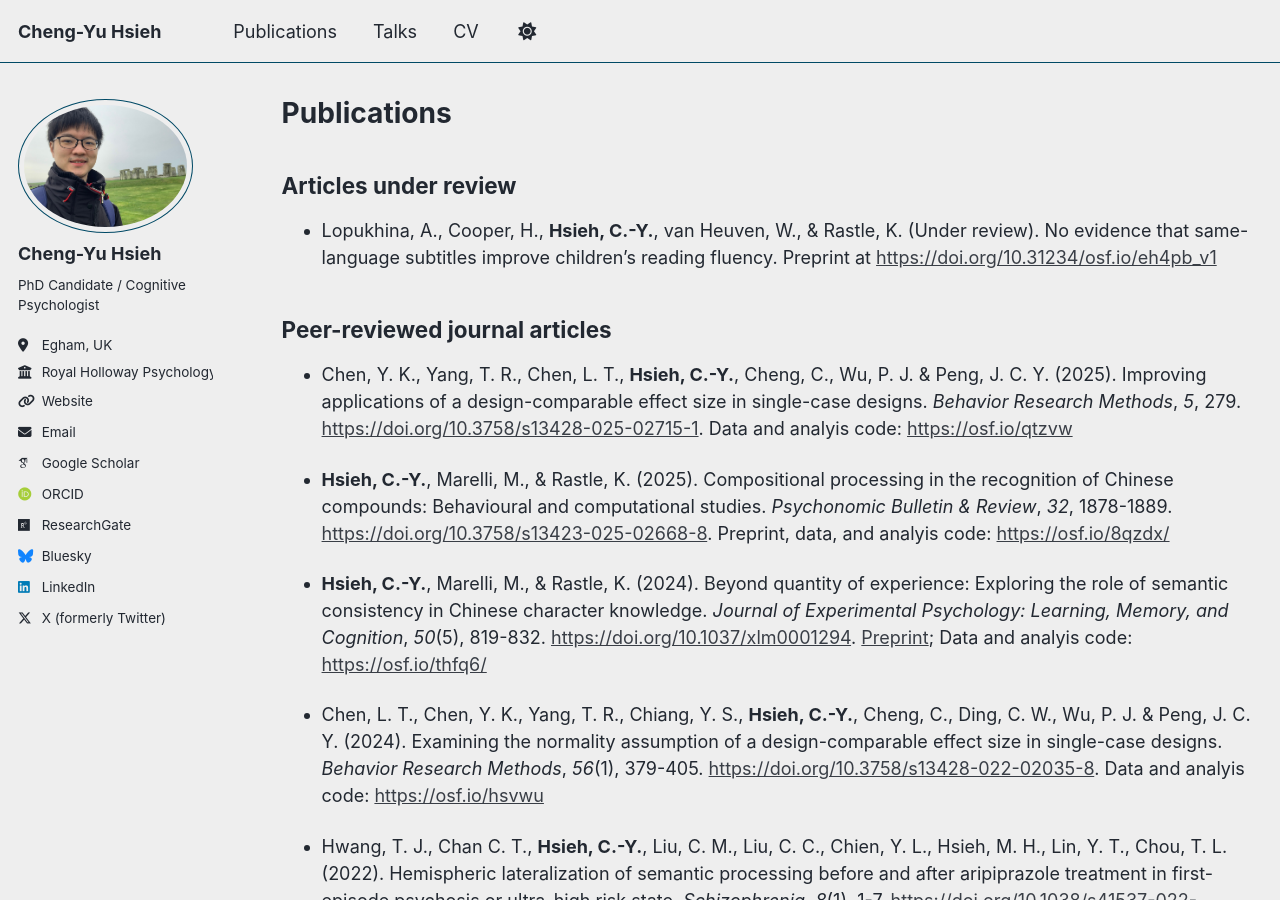
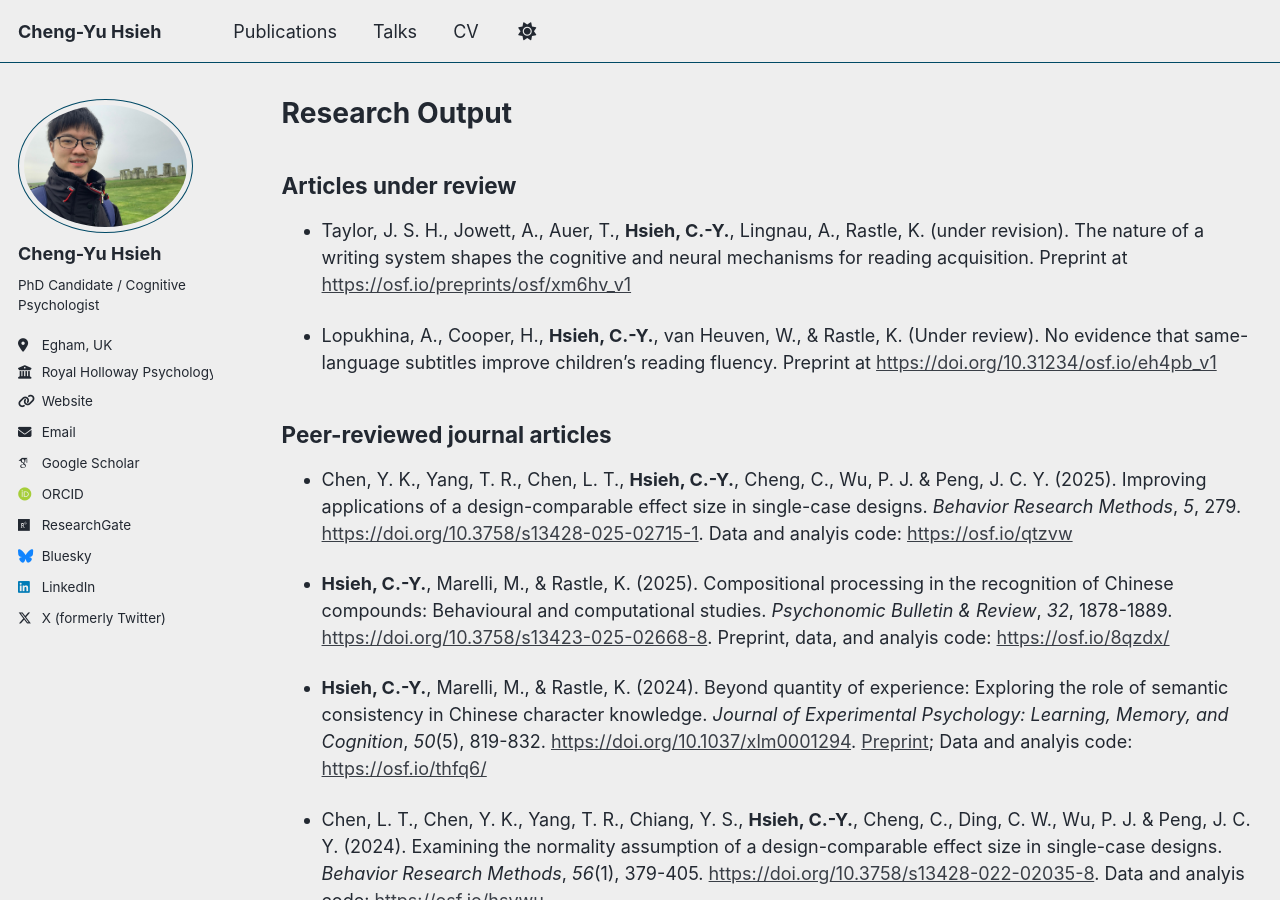
Before and after one commit to cyhsieh-psy/cyhsieh-psy.github.io, a Jekyll site: the page built from _pages/publications.md, in a window 1280 px wide and 900 px high. Built offline with Jekyll 4.4.1, drawn with Linux system fonts in a browser that asks for light colours; some web fonts are replaced; a script that is not in the unit is left out; some of the changed text lies outside the part shown.

Commit message:
Update publications.md

```diff
--- a/_pages/publications.md
+++ b/_pages/publications.md
@@ -1,11 +1,14 @@
 ---
 layout: archive
-title: "Publications"
+title: "Research Output"
 permalink: /publications/
 author_profile: true
 ---
 
 ## Articles under review
+
+- Taylor, J. S. H., Jowett, A., Auer, T., **Hsieh, C.-Y.**, Lingnau, A., Rastle, K. (under revision). The nature of a writing system shapes the cognitive and neural mechanisms for reading acquisition.
+Preprint at [https://osf.io/preprints/osf/xm6hv_v1](https://osf.io/preprints/osf/xm6hv_v1)
 
 - Lopukhina, A., Cooper, H., **Hsieh, C.-Y.**, van Heuven, W., & Rastle, K. (Under review). No evidence that same-language subtitles improve children’s reading fluency. Preprint at [https://doi.org/10.31234/osf.io/eh4pb_v1](https://doi.org/10.31234/osf.io/eh4pb_v1)
 
@@ -30,3 +33,5 @@ author_profile: true
 ## Others
 
 - **Hsieh, C.-Y.** (2025). The relevance of classic language models in the age of AI. *Nature Reviews Psychology*. [https://doi.org/10.1038/s44159-025-00508-z](https://doi.org/10.1038/s44159-025-00508-z)
+
+- **Hsieh, C.-Y.** (2020). Longitudinal Changes in Neural Substrates of Inhibitory Control from Childhood to Adolescence among Youths with and without ADHD: A Counting Stroop Functional MRI Study. *Master Dissertation*. [https://doi.org/10.6342/NTU202001800](https://doi.org/10.6342/NTU202001800)
```
